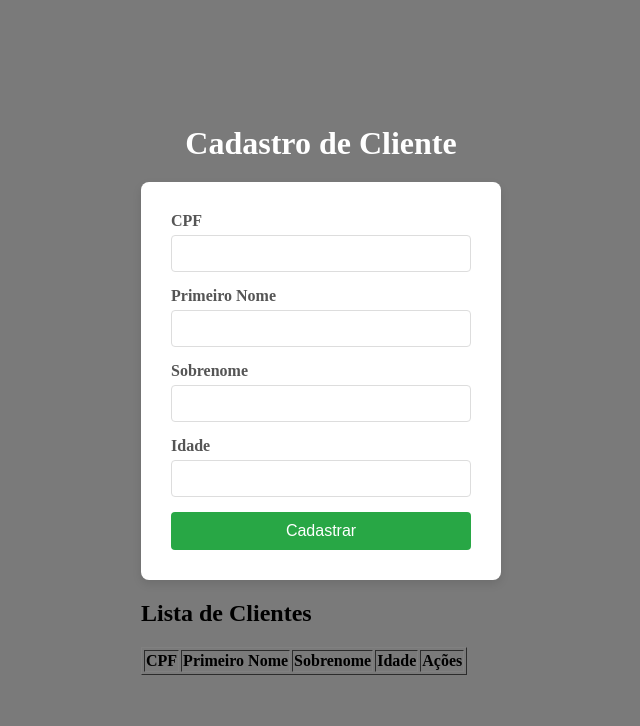
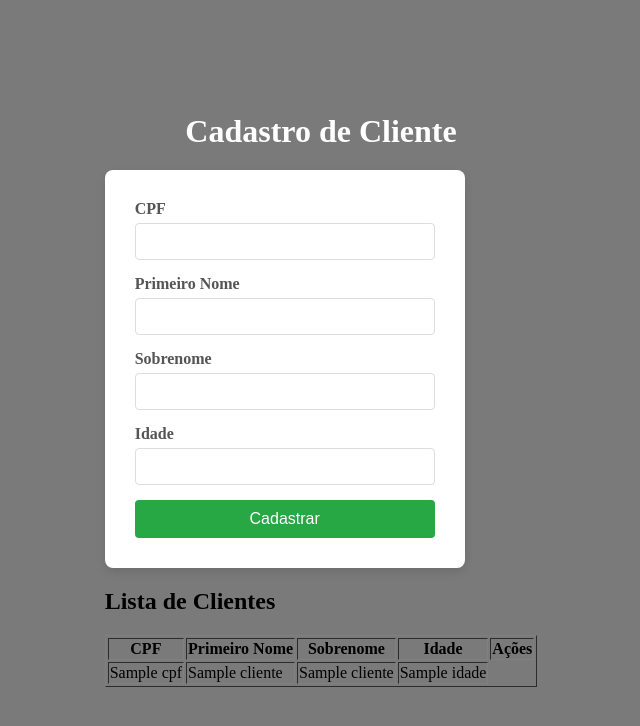
Before and after one commit to Arcane2009/integracaoA1, a Flask app: template templates/index.html in a window 1280 px wide. Shown: the top 726 px of the page, without its empty margins (319-959 px from the left). Run offline with Flask 3, Linux system fonts and the light colour scheme; the template is opened without the code that fills it: most values are stand-ins (such as "Sample title", 1, 10 or a date in 2020); lists and menus that the app fills with data are empty.

Commit message:
Add files via upload

```diff
--- a/app.py
+++ b/app.py
@@ -14,7 +14,7 @@ bd_config = {
     'host': '127.0.0.1',
     'user': 'root',
     'password': 'escola',
-    'database': 'cadastro1',
+    'database': 'cadastros1',
     'ssl_disabled': True
 }
 
@@ -41,13 +41,13 @@ def criar_cadastro():
         curso =  conexao.cursor()
 
         query = "INSERT INTO cliente1 (CPF, PRIMEIRO_NOME, NOME, IDADE) VALUES (%s,%s,%s,%s)"
-        conexao.execute(query,(cpf,primeiro_nome,sobrenome,idade))
+        curso.execute(query,(cpf,primeiro_nome,sobrenome,idade))
 
         #salvar as alteração
         #fechar o cursor
         #fechar a conexão com o banco de dados
         conexao.commit()
-        conexao.close()
+        curso.close()
         conexao.close()
 
         return f"<h3> cliente {primeiro_nome} gravado com sucesso! </h3> <a href = '/'> volta </a>"
@@ -56,5 +56,7 @@ def criar_cadastro():
     # Biblioteca mysql.connector conecta o Python com o MySQL
     # decorador tem @
 
+
+
 if __name__ == '__main__':
     app.run(debug = True)
--- a/templates/index.html
+++ b/templates/index.html
@@ -36,6 +36,16 @@
                 <th>Ações</th>
             </tr>
         </thead>
+        <tbody>
+            {% for cliente in clientes %}
+                <tr>
+                    <td>{{ cliente.CPF }}</td>
+                    <td>{{ cliente.PRIMEIRO_NOME }}</td>
+                    <td>{{ cliente.SOBRENOME }}</td>
+                    <td>{{ cliente.IDADE }}</td>
+                </tr>
+            {% endfor %}
+        </tbody>
     </table>
 </body>
 </html>
```
